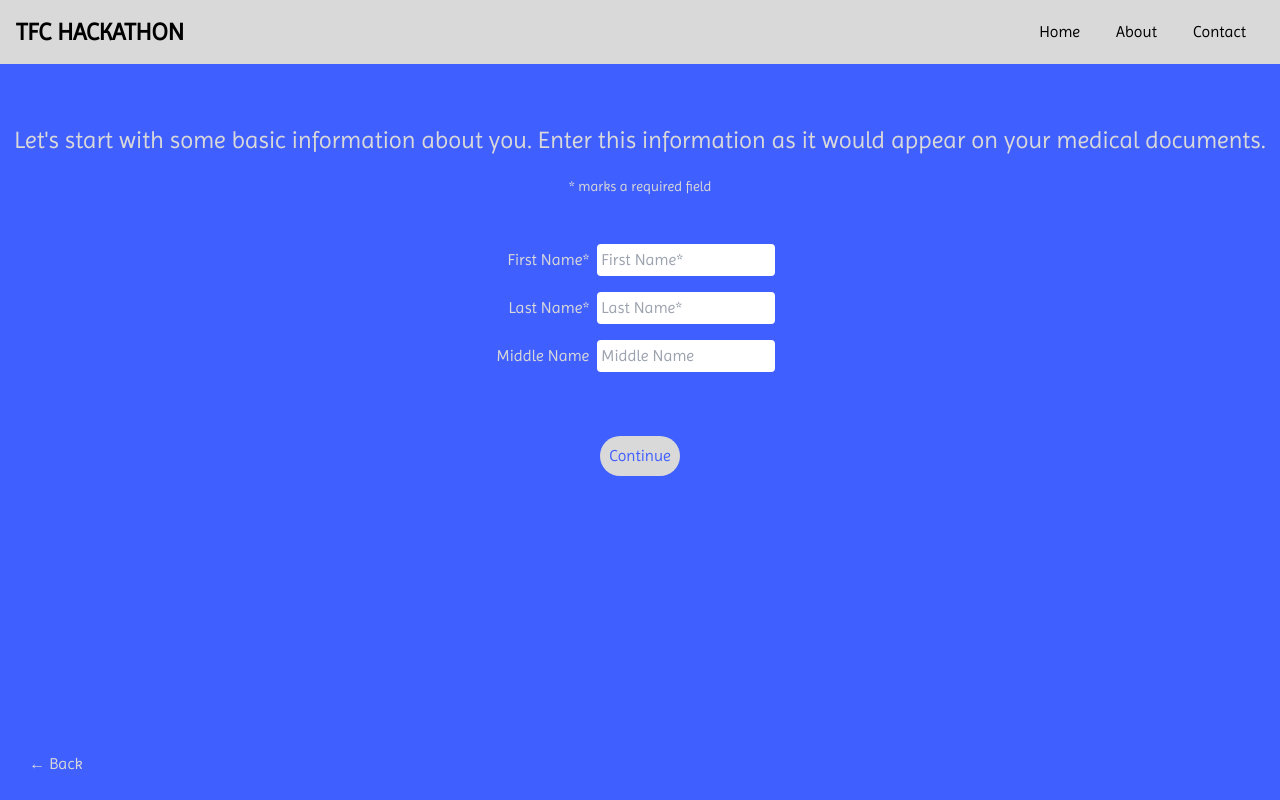
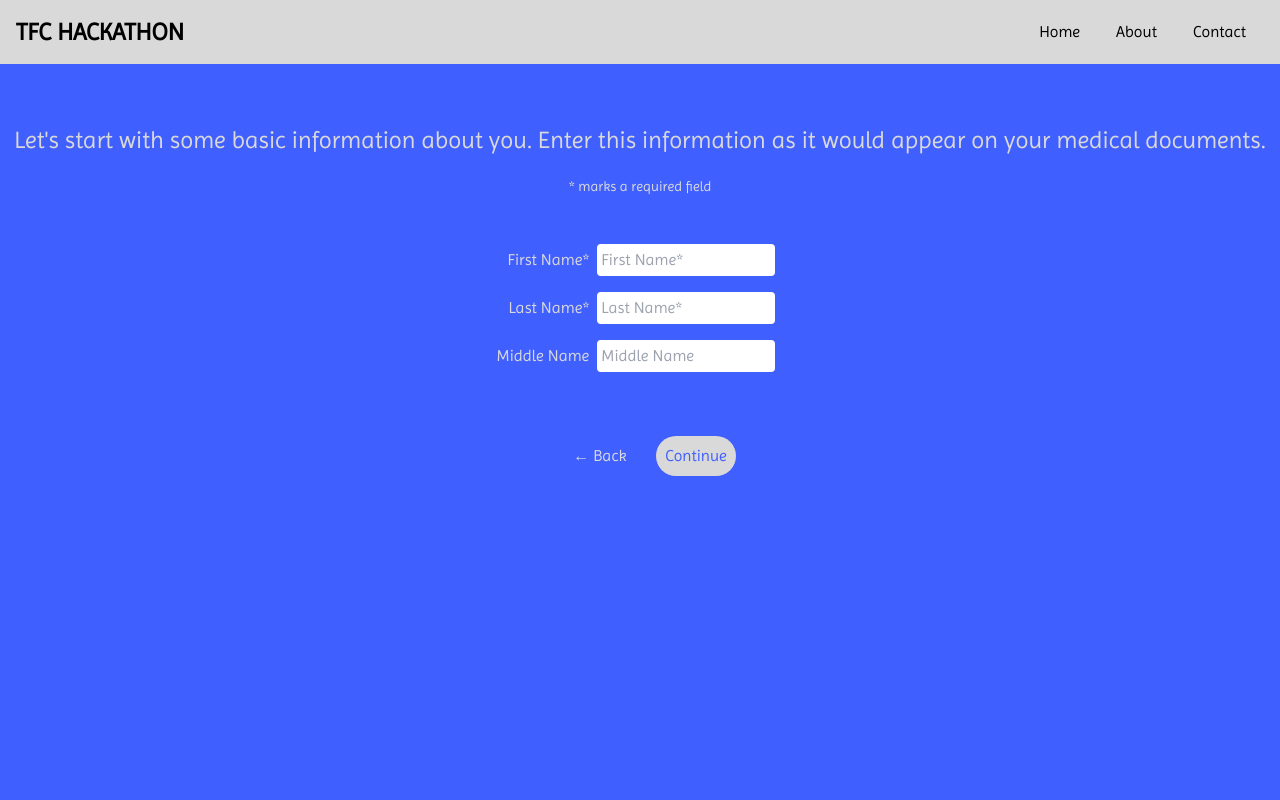
Before and after one commit to KingTingTheGreat/tfc-hackathon, a Next.js app: page /sign-up in a window 1280 px wide. Built offline with nearby package versions, Linux system fonts and the light colour scheme.

Commit message:
further styling for desktop vs mobile

```diff
--- a/app/sign-up/page.tsx
+++ b/app/sign-up/page.tsx
@@ -252,6 +252,7 @@ export default function SignUp() {
 					</div>
 
 					<div className="my-10 w-full flex flex-col items-center">
+						<div className="md:flex md:flex-row-reverse md:items-center">
 							<div
 								className="text-blaj bg-offwhite flex justify-center w-20 py-2 px-4 my-5 rounded-full hover:shadow-xl transition-all cursor-pointer select-none"
 								onClick={() => {
@@ -259,16 +260,18 @@ export default function SignUp() {
 								}}>
 								Continue
 							</div>
-						{errorMessage}
-					</div>
 							<div
-						className="text-offwhite flex justify-center fixed left-0 bottom-0 w-20 m-4 p-2 rounded-full cursor-pointer select-none"
+								className="text-offwhite flex justify-center fixed left-0 bottom-0 md:static w-20 m-4 p-2 rounded-full cursor-pointer select-none"
 								onClick={() => {
 									setSection(section - 1);
 								}}>
 								← Back
 							</div>
 						</div>
+
+						{errorMessage}
+					</div>
+				</div>
 			</div>
 		</main>
 	);
```
Lines whose indentation alone changed are shown as unchanged.
